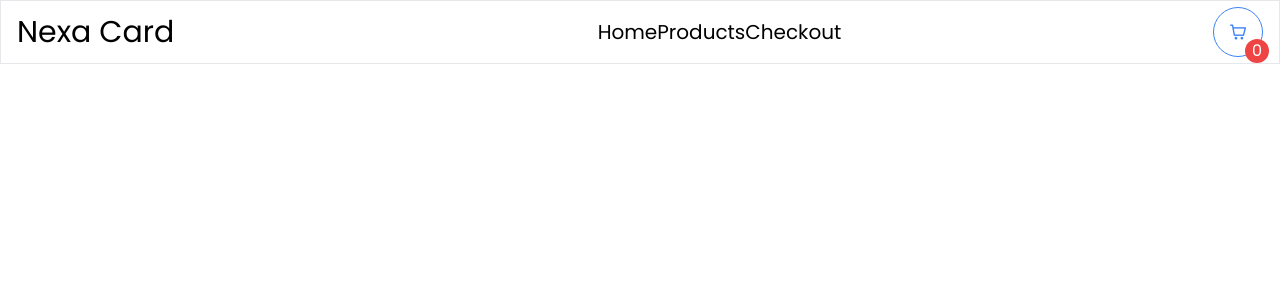
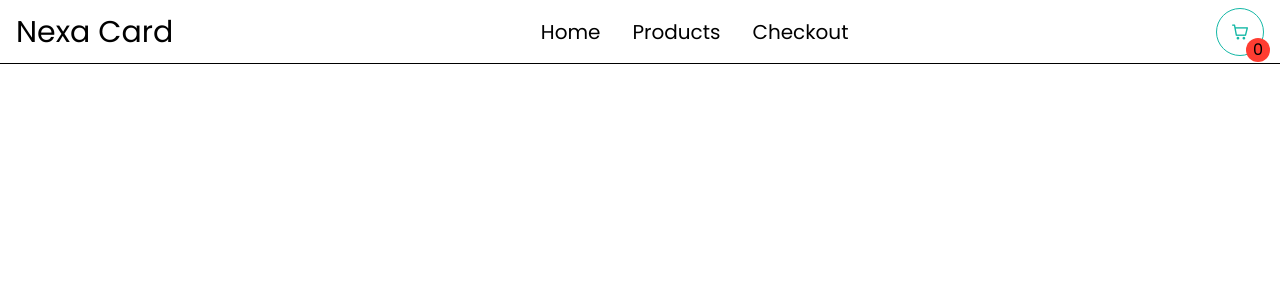
Before and after one commit to Ctrl-Zee/gift-card-store, a React (Vite) app: page / in a window 1280 px wide. Shown: the top 300 px of the page. Built offline with nearby package versions, Linux system fonts and the light colour scheme; no server answers; a web font is replaced by a local one.

Commit message:
Removed unstyled tailwind
Added in Laura teal prime theme

```diff
--- a/src/components/Filters.tsx
+++ b/src/components/Filters.tsx
@@ -14,7 +14,9 @@ export const Filters = ({
 }: FiltersProps) => {
   return (
     <>
-      <div className="py-6 pl-4 text-blue-400 text-xl border-b">Filter</div>
+      <div className="py-6 pl-4 text-xl border-b">
+        <span className="text-primary-500">Filter</span>
+      </div>
       <div>
         <MultiSelect
           value={selectedCategories}
--- a/src/components/ProductCard.tsx
+++ b/src/components/ProductCard.tsx
@@ -13,16 +13,7 @@ export const ProductCard = (product: Product) => {
   const quantity = getItemQuantity(product.id);
 
   return (
-    <Card
-      pt={{
-        root: {
-          className:
-            'bg-white text-black border rounded-xl w-64 h-64 border-round-lg',
-        },
-        body: { className: 'p-0' },
-        content: { className: 'py-2' },
-      }}
-    >
+    <Card className="w-64 h-80">
       <img
         src={product.imageUrl}
         alt={product.description}
@@ -35,6 +26,7 @@ export const ProductCard = (product: Product) => {
             <Button
               className="w-full"
               label="Add To Cart"
+              size="small"
               onClick={() => increaseCartQuantity(product)}
             />
           ) : (
@@ -61,6 +53,7 @@ export const ProductCard = (product: Product) => {
               <Button
                 className="w-full"
                 label="Remove"
+                text
                 size="small"
                 severity="danger"
                 onClick={() => removeFromCart(product)}
--- a/src/layouts/RootLayout.tsx
+++ b/src/layouts/RootLayout.tsx
@@ -8,16 +8,16 @@ export const RootLayout = () => {
 
   return (
     <div>
-      <header className="px-4 flex justify-between border items-center h-16">
+      <header className="px-4 flex justify-between border-b items-center h-16">
         <div className="text-3xl font-medium">Nexa Card</div>
-        <div className="flex justify-between w-48">
-          <Link className="text-xl" to="/">
+        <div className="flex justify-between">
+          <Link className="text-xl mx-4" to="/">
             Home
           </Link>
-          <Link className="text-xl" to="products">
+          <Link className="text-xl mx-4" to="products">
             Products
           </Link>
-          <Link className="text-xl" to="checkout">
+          <Link className="text-xl mx-4" to="checkout">
             Checkout
           </Link>
         </div>
--- a/src/pages/ProductsPage.tsx
+++ b/src/pages/ProductsPage.tsx
@@ -36,14 +36,14 @@ export const ProductsPage = () => {
 
   return (
     <div className="flex">
-      <aside className="w-48 border-r">
+      <aside className="w-80 border-r">
         <Filters
           categories={data?.categories ?? []}
           selectedCategories={selectedCategories}
           setSelectedCategories={setSelectedCategories}
         />
       </aside>
-      <main className="w-[calc(100vw-12rem)]">
+      <main className="w-[calc(100vw-20rem)]">
         {isLoading && <p>Loading...</p>}
         {isError && <p>Error</p>}
         {data && (
--- a/tailwind.config.js
+++ b/tailwind.config.js
@@ -1,15 +1,172 @@
 /** @type {import('tailwindcss').Config} */
 export default {
-  content: [
-    './index.html',
-    './src/**/*.{js,ts,jsx,tsx}',
-    './node_modules/primereact/**/*.{js,ts,jsx,tsx}',
-  ],
+  content: ['./index.html', './src/**/*.{js,ts,jsx,tsx}'],
   theme: {
-    extend: {
-      colors: {
-        'surface-ground': '#040d19',
-      },
+    colors: {
+      'surface-a': '#ffffff',
+      'surface-b': '#f8f9fa',
+      'surface-c': '#e9ecef',
+      'surface-d': '#dee2e6',
+      'surface-e': '#ffffff',
+      'surface-f': '#ffffff',
+      'text-color': '#495057',
+      'text-color-secondary': '#6c757d',
+      'primary-color': '#14B8A6',
+      'primary-color-text': '#ffffff',
+      'surface-0': '#ffffff',
+      'surface-50': '#FAFAFA',
+      'surface-100': '#F5F5F5',
+      'surface-200': '#EEEEEE',
+      'surface-300': '#E0E0E0',
+      'surface-400': '#BDBDBD',
+      'surface-500': '#9E9E9E',
+      'surface-600': '#757575',
+      'surface-700': '#616161',
+      'surface-800': '#424242',
+      'surface-900': '#212121',
+      'gray-50': '#FAFAFA',
+      'gray-100': '#F5F5F5',
+      'gray-200': '#EEEEEE',
+      'gray-300': '#E0E0E0',
+      'gray-400': '#BDBDBD',
+      'gray-500': '#9E9E9E',
+      'gray-600': '#757575',
+      'gray-700': '#616161',
+      'gray-800': '#424242',
+      'gray-900': '#212121',
+      'content-padding': '1.25rem',
+      'inline-spacing': '0.5rem',
+      'border-radius': '6px',
+      'surface-ground': '#eff3f8',
+      'surface-section': '#ffffff',
+      'surface-card': '#ffffff',
+      'surface-overlay': '#ffffff',
+      'surface-border': '#dfe7ef',
+      'surface-hover': '#f6f9fc',
+      'focus-ring': '0 0 0 0.2rem #99F6E4',
+      maskbg: 'rgba(0, 0, 0, 0.4)',
+      'highlight-bg': '#F0FDFA',
+      'highlight-text-color': '#0F766E',
+      'blue-50': '#f5f9ff',
+      'blue-100': '#d0e1fd',
+      'blue-200': '#abc9fb',
+      'blue-300': '#85b2f9',
+      'blue-400': '#609af8',
+      'blue-500': '#3b82f6',
+      'blue-600': '#326fd1',
+      'blue-700': '#295bac',
+      'blue-800': '#204887',
+      'blue-900': '#183462',
+      'green-50': '#f4fcf7',
+      'green-100': '#caf1d8',
+      'green-200': '#a0e6ba',
+      'green-300': '#76db9b',
+      'green-400': '#4cd07d',
+      'green-500': '#22c55e',
+      'green-600': '#1da750',
+      'green-700': '#188a42',
+      'green-800': '#136c34',
+      'green-900': '#0e4f26',
+      'yellow-50': '#fefbf3',
+      'yellow-100': '#faedc4',
+      'yellow-200': '#f6de95',
+      'yellow-300': '#f2d066',
+      'yellow-400': '#eec137',
+      'yellow-500': '#eab308',
+      'yellow-600': '#c79807',
+      'yellow-700': '#a47d06',
+      'yellow-800': '#816204',
+      'yellow-900': '#5e4803',
+      'cyan-50': '#f3fbfd',
+      'cyan-100': '#c3edf5',
+      'cyan-200': '#94e0ed',
+      'cyan-300': '#65d2e4',
+      'cyan-400': '#35c4dc',
+      'cyan-500': '#06b6d4',
+      'cyan-600': '#059bb4',
+      'cyan-700': '#047f94',
+      'cyan-800': '#036475',
+      'cyan-900': '#024955',
+      'pink-50': '#fef6fa',
+      'pink-100': '#fad3e7',
+      'pink-200': '#f7b0d3',
+      'pink-300': '#f38ec0',
+      'pink-400': '#f06bac',
+      'pink-500': '#ec4899',
+      'pink-600': '#c93d82',
+      'pink-700': '#a5326b',
+      'pink-800': '#822854',
+      'pink-900': '#5e1d3d',
+      'indigo-50': '#f7f7fe',
+      'indigo-100': '#dadafc',
+      'indigo-200': '#bcbdf9',
+      'indigo-300': '#9ea0f6',
+      'indigo-400': '#8183f4',
+      'indigo-500': '#6366f1',
+      'indigo-600': '#5457cd',
+      'indigo-700': '#4547a9',
+      'indigo-800': '#363885',
+      'indigo-900': '#282960',
+      'teal-50': '#f3fbfb',
+      'teal-100': '#c7eeea',
+      'teal-200': '#9ae0d9',
+      'teal-300': '#6dd3c8',
+      'teal-400': '#41c5b7',
+      'teal-500': '#14b8a6',
+      'teal-600': '#119c8d',
+      'teal-700': '#0e8174',
+      'teal-800': '#0b655b',
+      'teal-900': '#084a42',
+      'orange-50': '#fff8f3',
+      'orange-100': '#feddc7',
+      'orange-200': '#fcc39b',
+      'orange-300': '#fba86f',
+      'orange-400': '#fa8e42',
+      'orange-500': '#f97316',
+      'orange-600': '#d46213',
+      'orange-700': '#ae510f',
+      'orange-800': '#893f0c',
+      'orange-900': '#642e09',
+      'bluegray-50': '#f7f8f9',
+      'bluegray-100': '#dadee3',
+      'bluegray-200': '#bcc3cd',
+      'bluegray-300': '#9fa9b7',
+      'bluegray-400': '#818ea1',
+      'bluegray-500': '#64748b',
+      'bluegray-600': '#556376',
+      'bluegray-700': '#465161',
+      'bluegray-800': '#37404c',
+      'bluegray-900': '#282e38',
+      'purple-50': '#fbf7ff',
+      'purple-100': '#ead6fd',
+      'purple-200': '#dab6fc',
+      'purple-300': '#c996fa',
+      'purple-400': '#b975f9',
+      'purple-500': '#a855f7',
+      'purple-600': '#8f48d2',
+      'purple-700': '#763cad',
+      'purple-800': '#5c2f88',
+      'purple-900': '#432263',
+      'red-50': '#fff5f5',
+      'red-100': '#ffd0ce',
+      'red-200': '#ffaca7',
+      'red-300': '#ff8780',
+      'red-400': '#ff6259',
+      'red-500': '#ff3d32',
+      'red-600': '#d9342b',
+      'red-700': '#b32b23',
+      'red-800': '#8c221c',
+      'red-900': '#661814',
+      'primary-50': '#f3fbfb',
+      'primary-100': '#c7eeea',
+      'primary-200': '#9ae0d9',
+      'primary-300': '#6dd3c8',
+      'primary-400': '#41c5b7',
+      'primary-500': '#14b8a6',
+      'primary-600': '#119c8d',
+      'primary-700': '#0e8174',
+      'primary-800': '#0b655b',
+      'primary-900': '#084a42',
     },
   },
   plugins: [],
```
Also changed, not shown: src/App.tsx (+5 -3 lines), src/index.css (+10 -3 lines).
